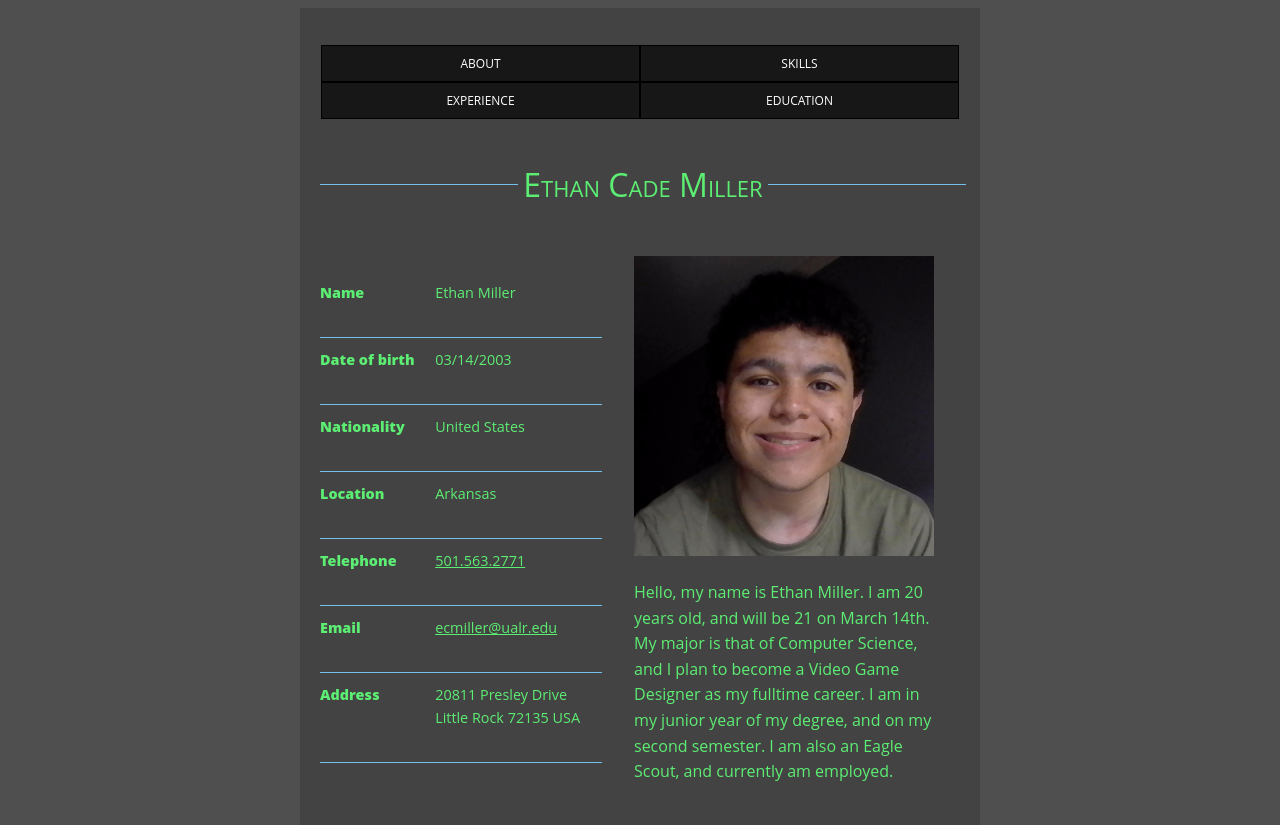
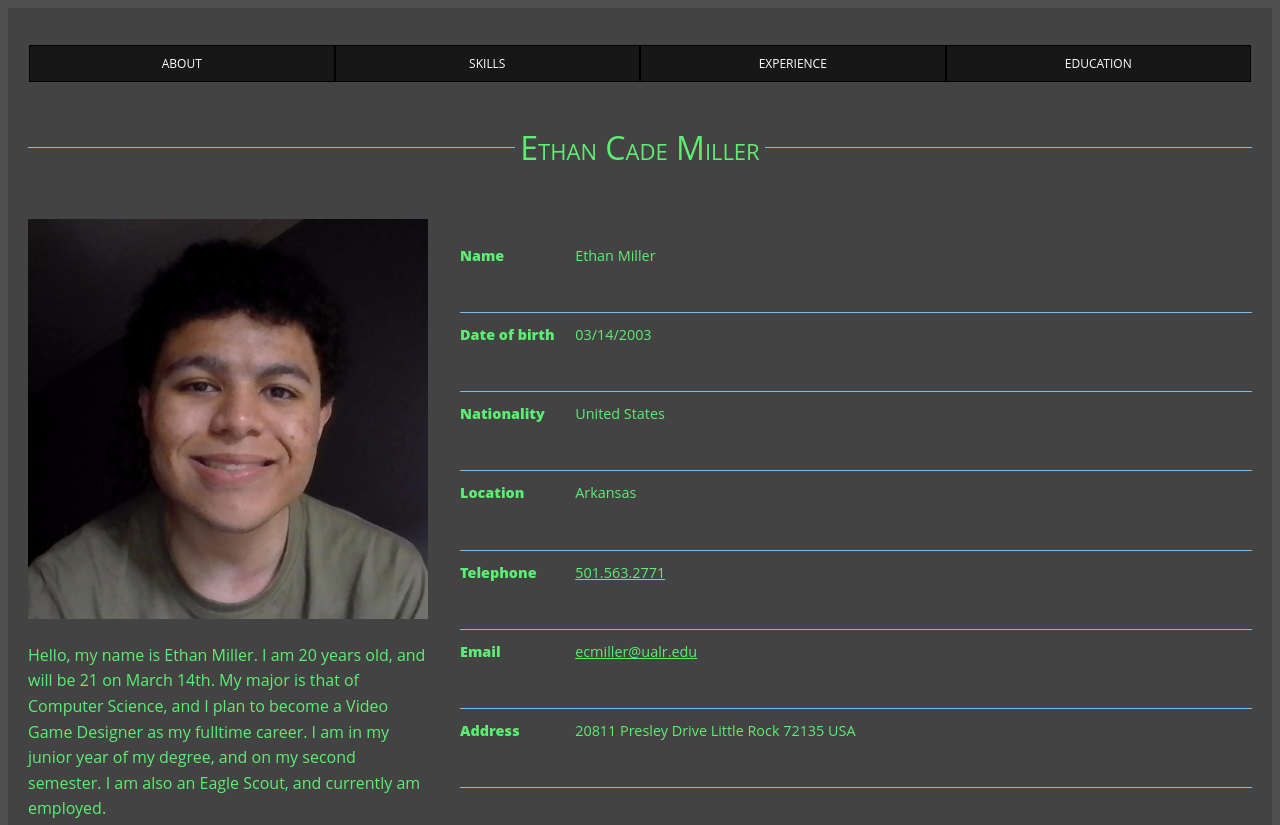
Before and after one commit to EthanMillerUALR/ifsc-3342, a website: page resume/index.html in a window 1280 px wide. Shown: the top 825 px of the page. Drawn offline with Linux system fonts and the light colour scheme.

Commit message:
Finished Resume

```diff
--- a/resume/css/style.css
+++ b/resume/css/style.css
@@ -76,7 +76,7 @@ nav {
 
 nav ul {
   display: grid;
-  grid-template-columns: 1fr 1fr;
+  grid-template-columns: 1fr;
   padding: 20px 20px 0px 20px;
 }
 
@@ -264,7 +264,11 @@ main {
 
 /*---------------------------------------Media Queries--------------------------------------*/
 
-@media screen and (min-width: 768px) {
+@media screen and (min-width: 768px) and (max-width: 997px) {
+
+  nav ul {
+    grid-template-columns: 1fr 1fr;
+  }
 
   .container{
     width:680px;
@@ -303,3 +307,34 @@ main {
       grid-area:related;
     }
 }
+
+@media screen and (min-width: 998px) {
+
+  nav ul {
+    grid-template-columns: 1fr 1fr 1fr 1fr;
+  }
+
+  .container {
+  }
+
+  main.container {
+    display: grid;
+      grid-template-columns: 36.5% auto;
+      grid-template-areas:
+      "title title title"
+      "about about about"
+      "skills experience education"
+      ;
+      gap: 25px;
+  }
+
+  #about {
+    display:grid;
+    grid-template-columns: 400px auto;
+    gap:2em;
+    grid-template-areas:
+  "details bio"
+  "related bio"
+
+  }
+}
```
